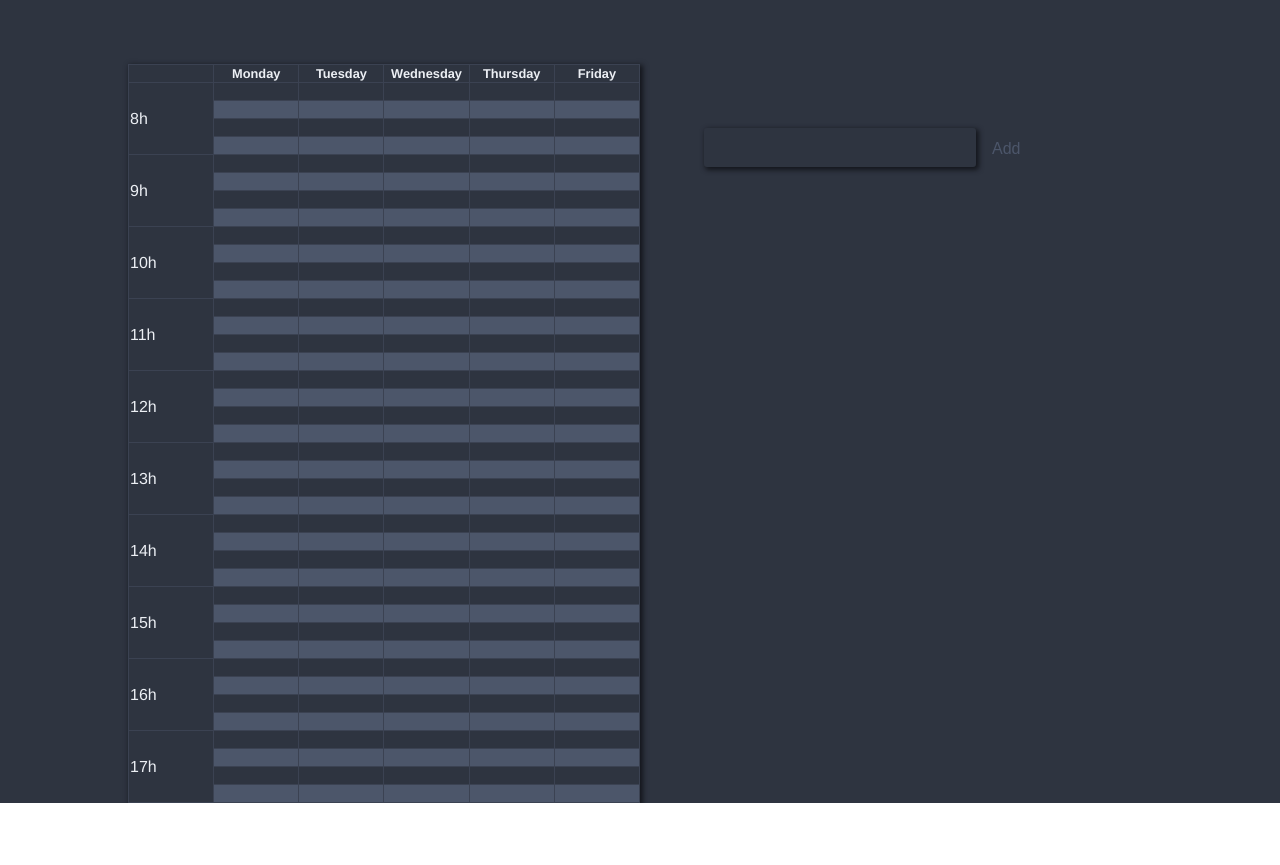
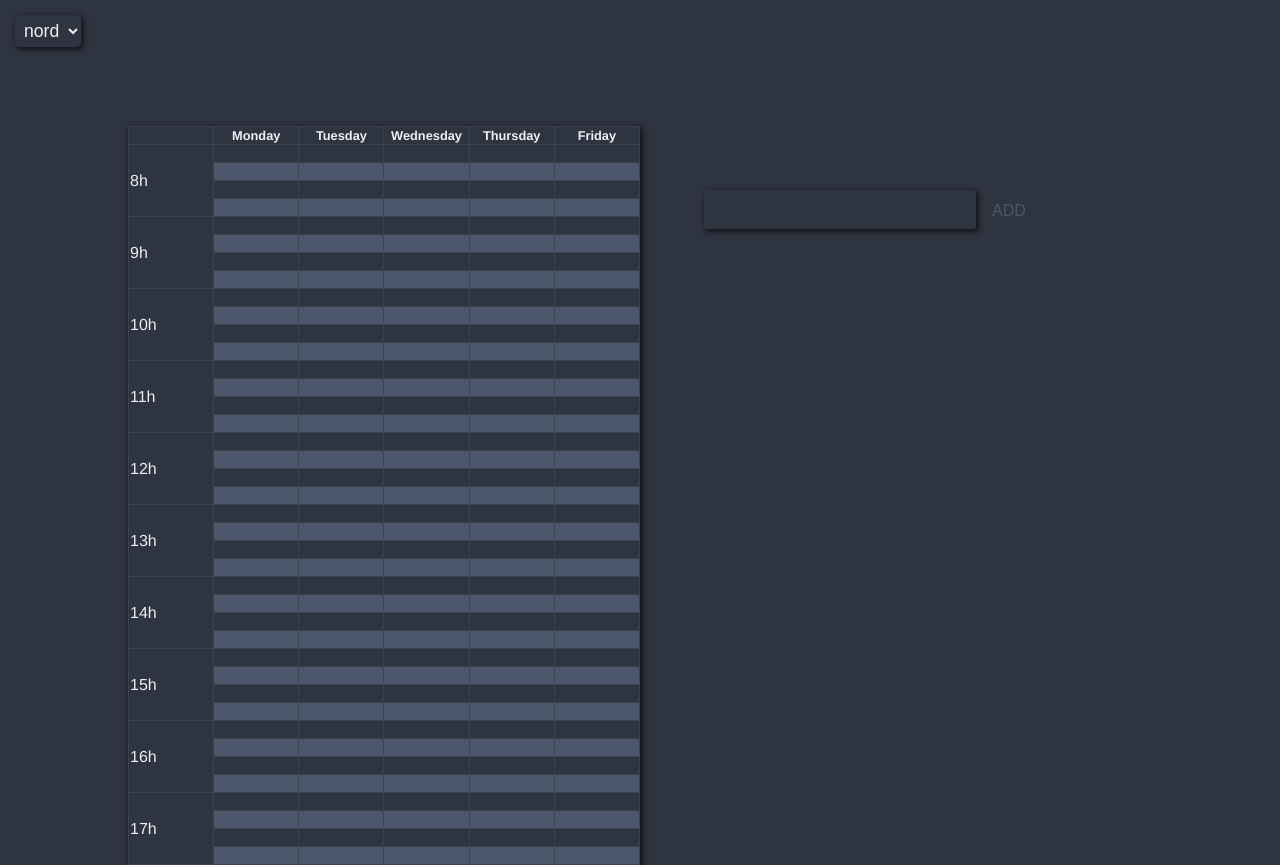
Before and after one commit to jfto23/superscheduler, a Vue app: page / in a window 1280 px wide. Before the commit the page ends 803 px from the top, so only its background shows below. Built offline with nearby package versions, Linux system fonts and the light colour scheme.

Commit message:
added theme selector

```diff
--- a/src/App.vue
+++ b/src/App.vue
@@ -1,5 +1,10 @@
 <template>
-  <div id="app" class="nord-theme">
+  <div id="app" :class="theme">
+		<select id="theme-menu" v-model="theme">
+			<option>nord</option>
+			<option>light</option>
+			<option>dark</option>
+		</select>
     <ScheduleForm>
     </ScheduleForm>
   </div>
@@ -15,31 +20,63 @@ export default {
     ScheduleForm
   },
 
+	data() {
+		return {
+			theme: "nord"
+
+		}
+
+	}
+
 
 
 }
 </script>
 
 <style>
-.light-theme {
+.light {
 	--main-color: #f5f5f5;
+	--card-color: #f5f5f5;
+	--input-color: #f5f5f5;
+	--table-color: #f5f5f5;
+	--btn-font-color: gray;
 	--font-color: black;
 	--off-color: #d6d6d6;
 	--border-color: #bababa;
 }
 
-.nord-theme {
+.nord {
 	--main-color: #2e3440;
+	--card-color: #2e3440;
+	--input-color: #2e3440;
+	--table-color: #2e3440;
+	--btn-font-color: #4c566a;
 	--font-color: #eceff4;
 	--off-color: #4c566a;
 	--border-color: #3b4252;
 }
 
-.dark-theme {
-	--main-color: #181a1b;
+.dark {
+	--main-color: #303030;
+	--card-color: #303030;
+	--input-color: #303030;
+	--table-color: #212121;
+	--btn-font-color: gray;
 	--font-color: #e8e6e3;
-	--off-color: #1c1e1f;
-	--border-color: black;
+	--off-color: #424242;
+	--border-color: #303030;
+}
+
+#theme-menu {
+	margin: 15px;
+	background-color: var(--main-color);
+	border: none;
+	box-shadow: 2px 2px 5px 1px #14161c;
+	color: var(--font-color);
+	font-size: 1.10rem;
+	border-radius: 5px;
+	padding: 5px;
+
 }
 
 #app {
--- a/src/components/ScheduleForm.vue
+++ b/src/components/ScheduleForm.vue
@@ -2,15 +2,15 @@
   <div>
 		<div class=schedule-form>
 			<input @keyup.enter="addCourse" type="text" v-model="newCourse">
-			<button class=add-btn @click="addCourse">Add</button>
+			<button class=add-btn @click="addCourse">ADD</button>
 			<br>
 			<ul>
 				<li v-for="(course,index) in courses" :key="index" :class=" {
 				'selected': index===selectedIndex}" @dblclick="selectCourse(index)">
 					<ScheduleCourse :course=courses[index]>
 					</ScheduleCourse>
-					<button class=course-btn @click="removeCourse(index)">Remove</button>
-					<button class=course-btn @click="selectCourse(index)">Select</button>
+					<button class=course-btn @click="removeCourse(index)">REMOVE</button>
+					<button class=course-btn @click="selectCourse(index)">SELECT</button>
 					<span :class="{'active0': index===0,
 					'active1':index===1,
 					'active2':index===2,
@@ -115,14 +115,14 @@ input {
 	font-size: 1.25rem;
 	width: 50%;
 	border-radius: 3px;
-	background: var(--main-color);
+	background: var(--input-color);
 	box-shadow: 2px 2px 5px 1px #14161c;
 }
 
 button {
 	background-color: var(--main-color);
 	border: none;
-	color: var(--off-color);
+	color: var(--btn-font-color);
 	font-size: 1rem;
 	margin: 3px;
 }
@@ -133,6 +133,7 @@ button:hover {
 
 .course-btn {
 	float: right;
+	background-color: var(--card-color);
 }
 
 input:focus{
@@ -140,6 +141,7 @@ input:focus{
 
 }
 li {
+	background-color: var(--card-color);
 	font-size: 1.5rem;
 	padding: 10px;
 	overflow: hidden;
--- a/src/components/TheSchedule.vue
+++ b/src/components/TheSchedule.vue
@@ -99,6 +99,7 @@ table {
     -ms-user-select: none;
 		user-select: none;
 		box-shadow: 2px 2px 5px 1px #14161c;
+		background-color: var(--table-color);
 }
 td {
 	width: 25%;
```
Also changed, not shown: src/components/ScheduleSlot.vue (+0 -12 lines).
